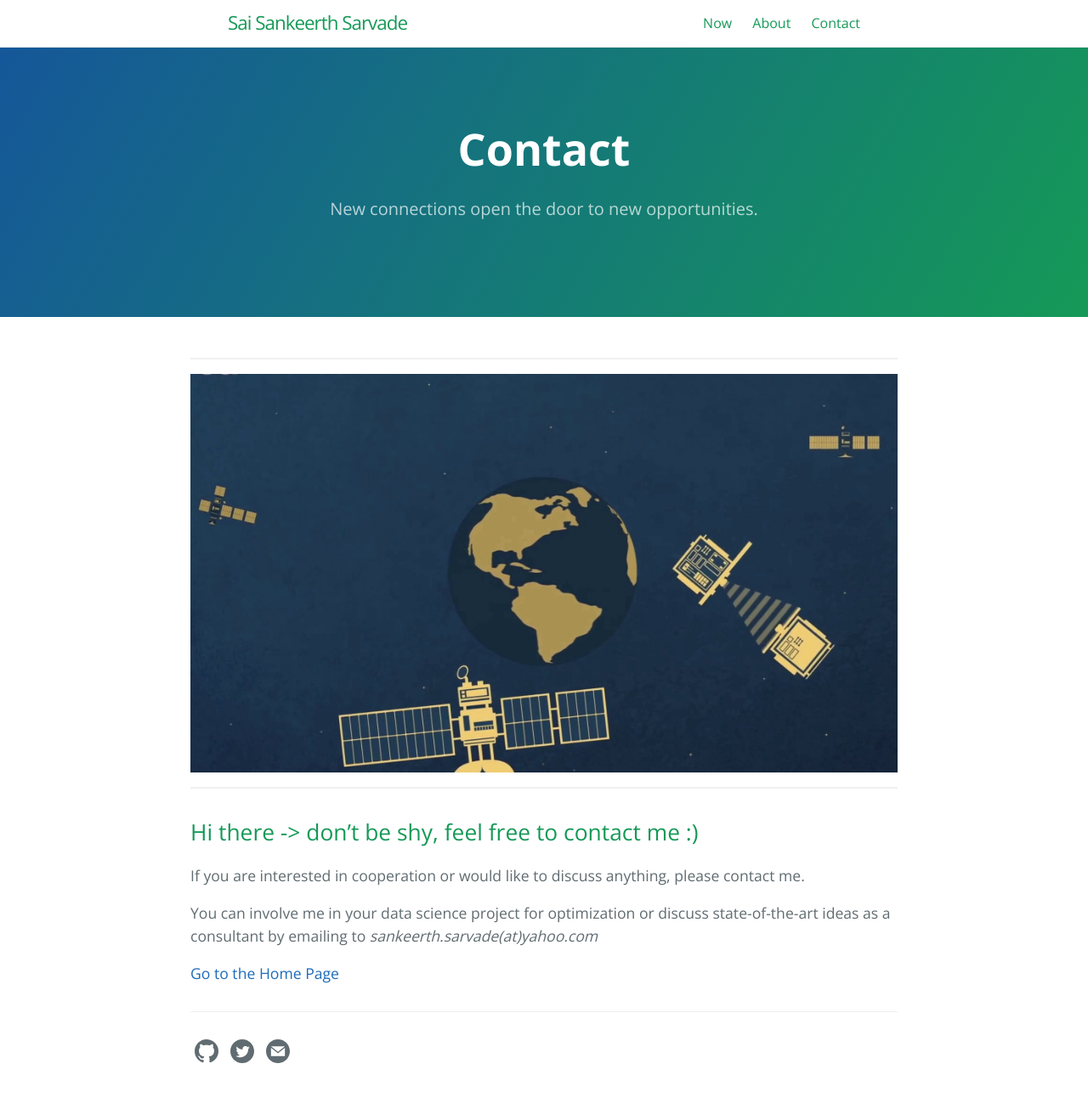
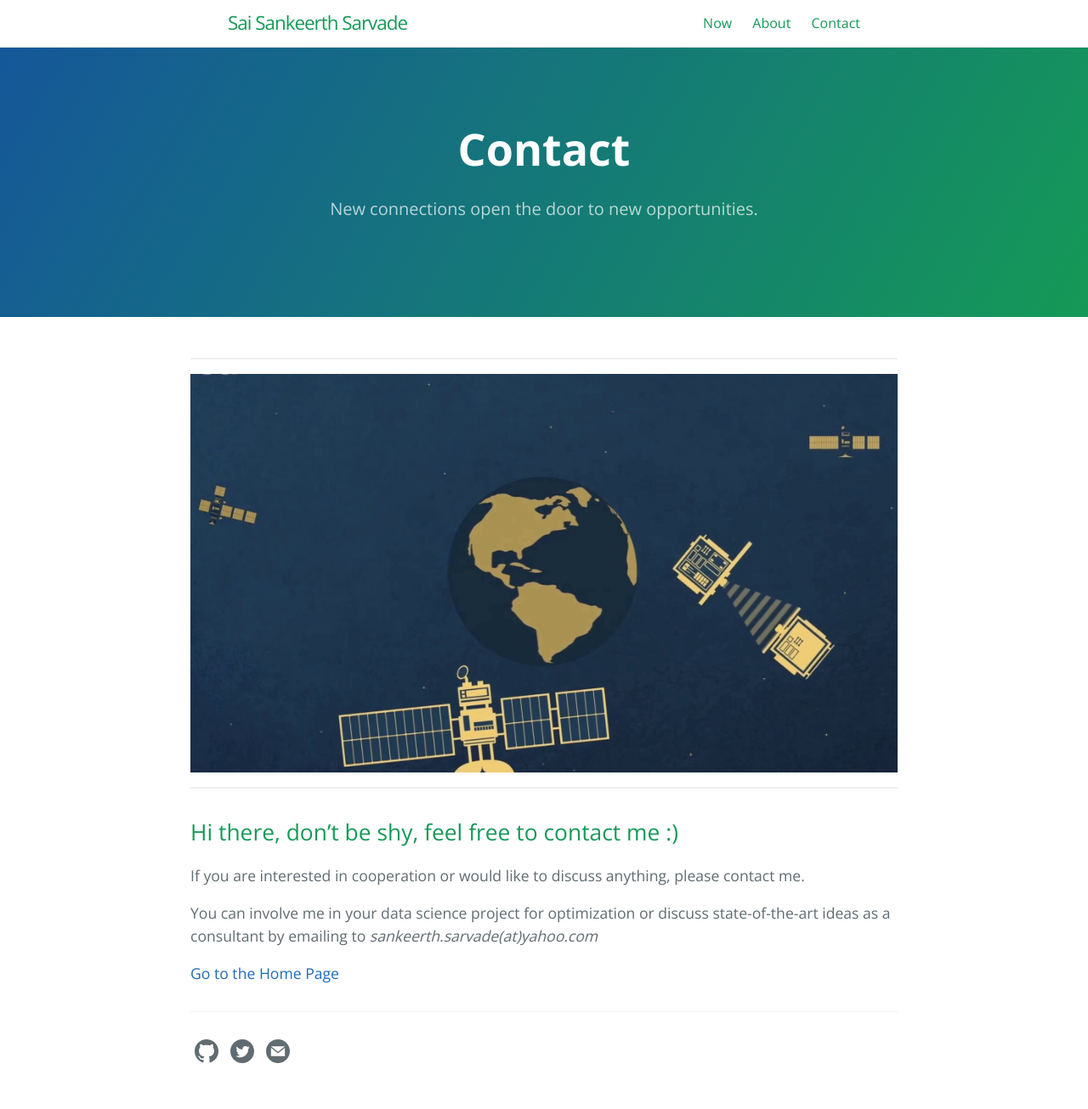
Before and after one commit to sarvade/my_portfolio, a Jekyll site: the page built from contact.md, in a window 1280 px wide. Shown: the whole page at 85% size. Built offline with Jekyll 4.4.1, drawn with Linux system fonts in a browser that asks for light colours.

```diff
--- a/contact.md
+++ b/contact.md
@@ -11,7 +11,7 @@ order: 1
 
 ---
 
-## Hi there -> don't be shy, feel free to contact me :)
+## Hi there, don't be shy, feel free to contact me :)
 
 If you are interested in cooperation or would like to discuss anything, please contact me.
 
```
